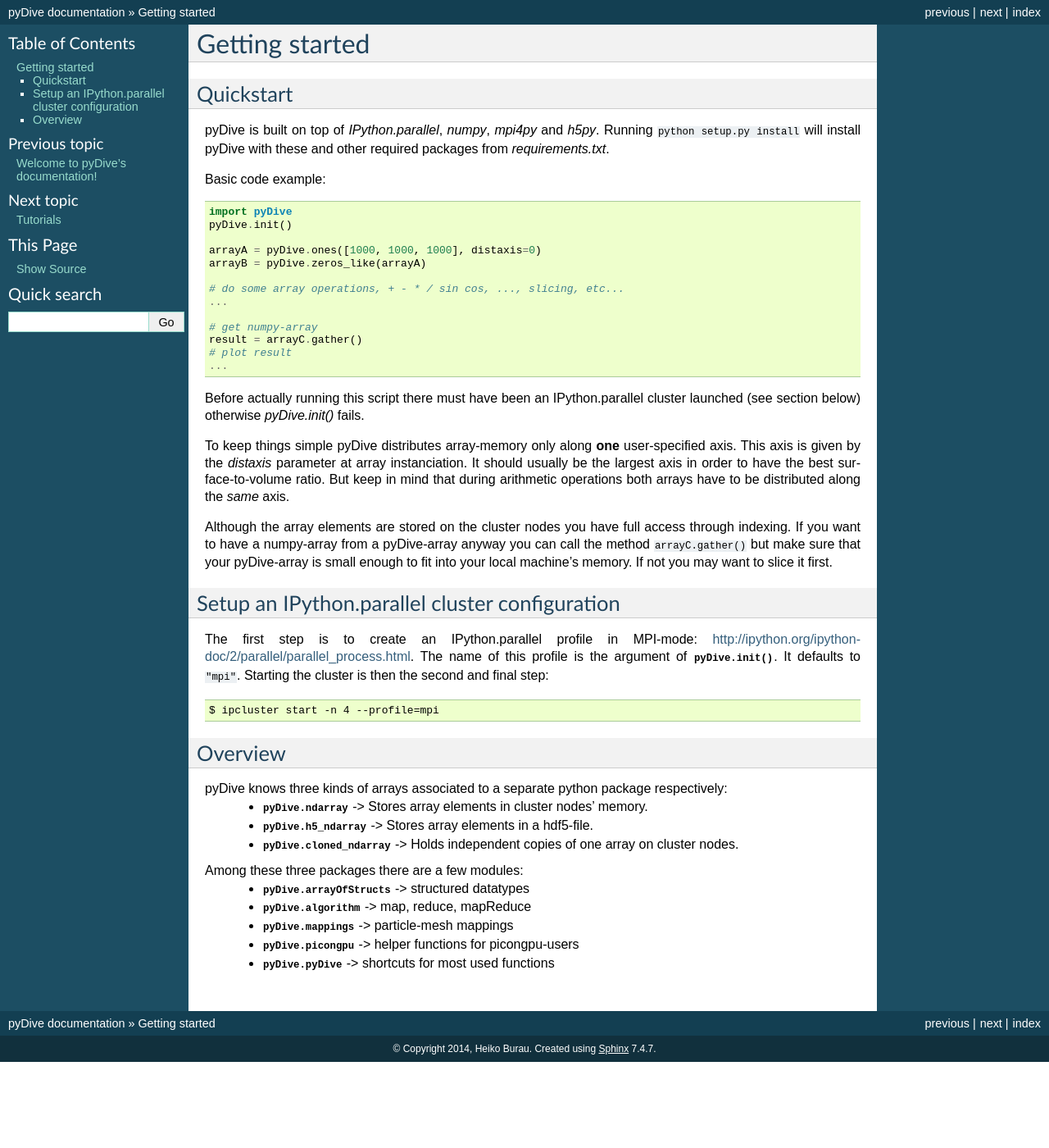
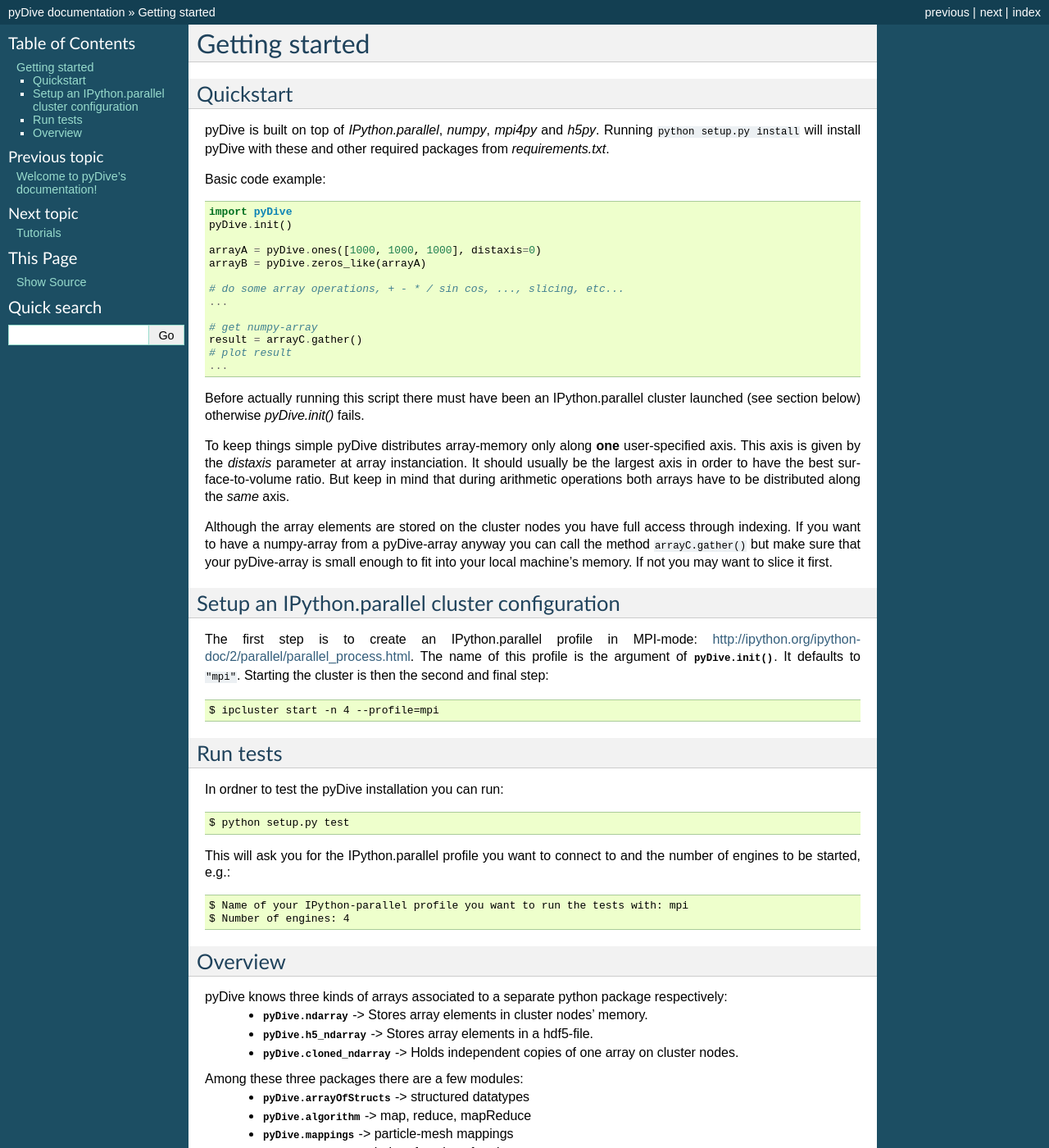
Before and after one commit to ComputationalRadiationPhysics/pyDive, a Sphinx documentation site: the page built from docs/start.rst, in a window 1280 px wide and 1400 px high. Shown: the whole window at 82% size. Built offline with Sphinx 7.4.7, drawn with Linux system fonts in a browser that asks for light colours.

Commit message:
update docs

```diff
--- a/docs/start.rst
+++ b/docs/start.rst
@@ -44,6 +44,18 @@ Starting the cluster is then the second and final step::
 
   $ ipcluster start -n 4 --profile=mpi
 
+Run tests
+---------
+
+In ordner to test the pyDive installation you can run::
+
+  $ python setup.py test
+
+This will ask you for the IPython.parallel profile you want to connect to and the number of engines to be started, e.g.: ::
+
+  $ Name of your IPython-parallel profile you want to run the tests with: mpi
+  $ Number of engines: 4
+
 Overview
 --------
 
```
